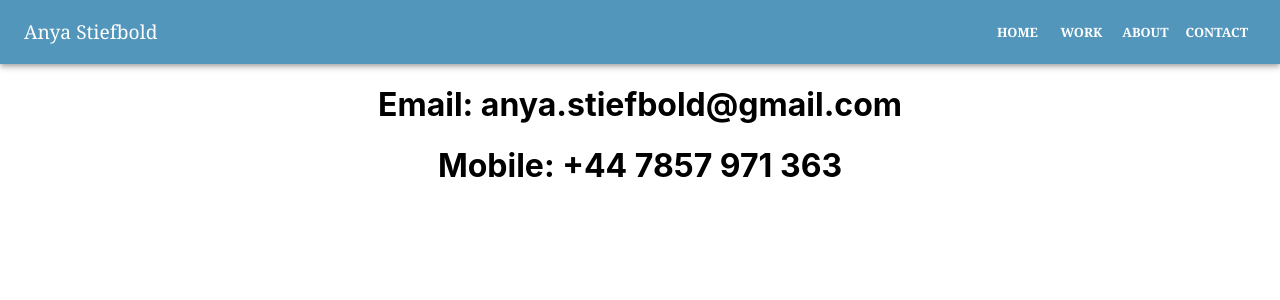
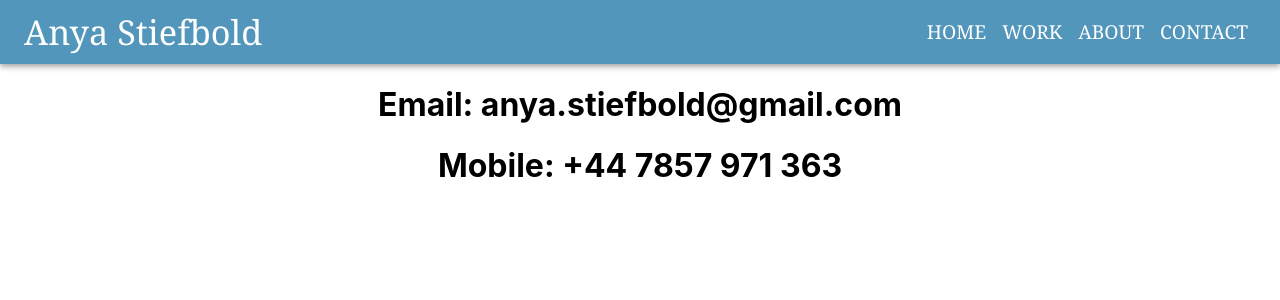
Before and after one commit to AnyaBrynn/online-cv, a React (Create React App) app: page /contact in a window 1280 px wide. Shown: the top 300 px of the page. Built offline with nearby package versions, Linux system fonts and the light colour scheme.

Commit message:
Mapping Nav buttons

```diff
--- a/src/Components/NavBar/NavBar.js
+++ b/src/Components/NavBar/NavBar.js
@@ -5,6 +5,9 @@ import Box from "@mui/material/Box";
 import Toolbar from "@mui/material/Toolbar";
 import Typography from "@mui/material/Typography";
 import {IconButton, Button} from "@mui/material";
+
+
+const pages = ['work', 'about', 'contact'];
 
 const NavBar = () => (
   <Box sx={{ flexGrow: 1 }}>
@@ -16,16 +19,24 @@ const NavBar = () => (
             color="inherit"
             sx={{ mr: 2 }}
           >
-            <Typography>
+            <Typography variant="h3">
               Anya Stiefbold
             </Typography>
           </IconButton>
           <Typography variant="h6" component="div" sx={{ flexGrow: 1 }}>
           </Typography>
-          <Button><Link style={{ textDecoration: 'none', color: 'white' }} to ="/online-cv">Home</Link></Button>
-          <Button><Link style={{ textDecoration: 'none', color: 'white' }} to ="/work">Work</Link></Button>
-          <Button><Link style={{ textDecoration: 'none', color: 'white' }} to ="/about">About</Link></Button>
-          <Button><Link style={{ textDecoration: 'none', color: 'white' }} to ="/contact">Contact</Link></Button>
+          <Button>
+                  <Link style={{ textDecoration: 'none', color: 'white' }} to='/online-cv'>
+                  <Typography textAlign="center">home</Typography>
+                  </Link>
+          </Button>
+          {pages.map((page) => (
+                <Button key={page}>
+                  <Link style={{ textDecoration: 'none', color: 'white' }} to={`/${page}`}>
+                  <Typography textAlign="center">{page}</Typography>
+                  </Link>
+                </Button>
+          ))}
         </Toolbar>
       </AppBar>
     </Box>
--- a/src/Pages/Home/Home.js
+++ b/src/Pages/Home/Home.js
@@ -19,7 +19,7 @@ function About() {
         <Box
           sx={{
             bgcolor: "background.paper",
-            pt: 15,
+            pt: 20,
             pb: 6,
           }}
         >
```
Also changed, not shown: src/Components/ResumeInfo/ResumeInfo.css (added), src/Components/ResumeInfo/ResumeInfo.js (added).
